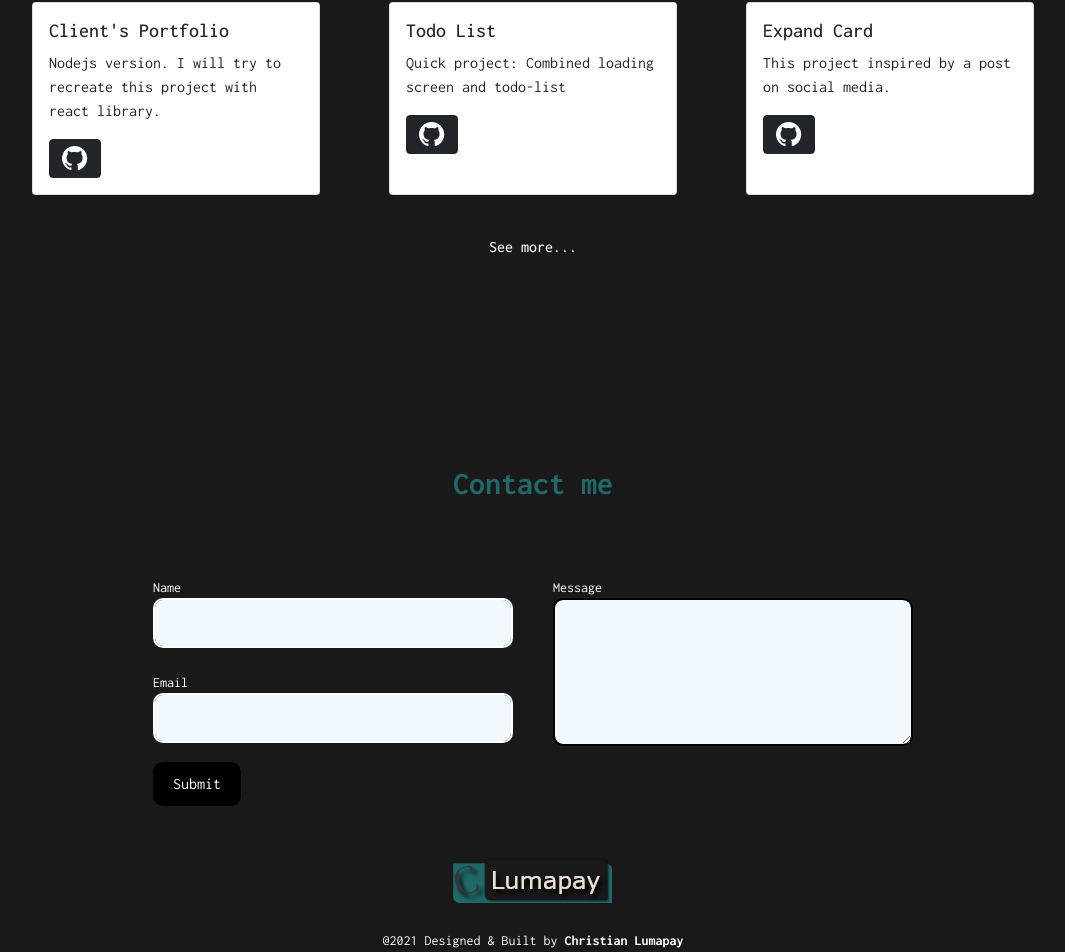
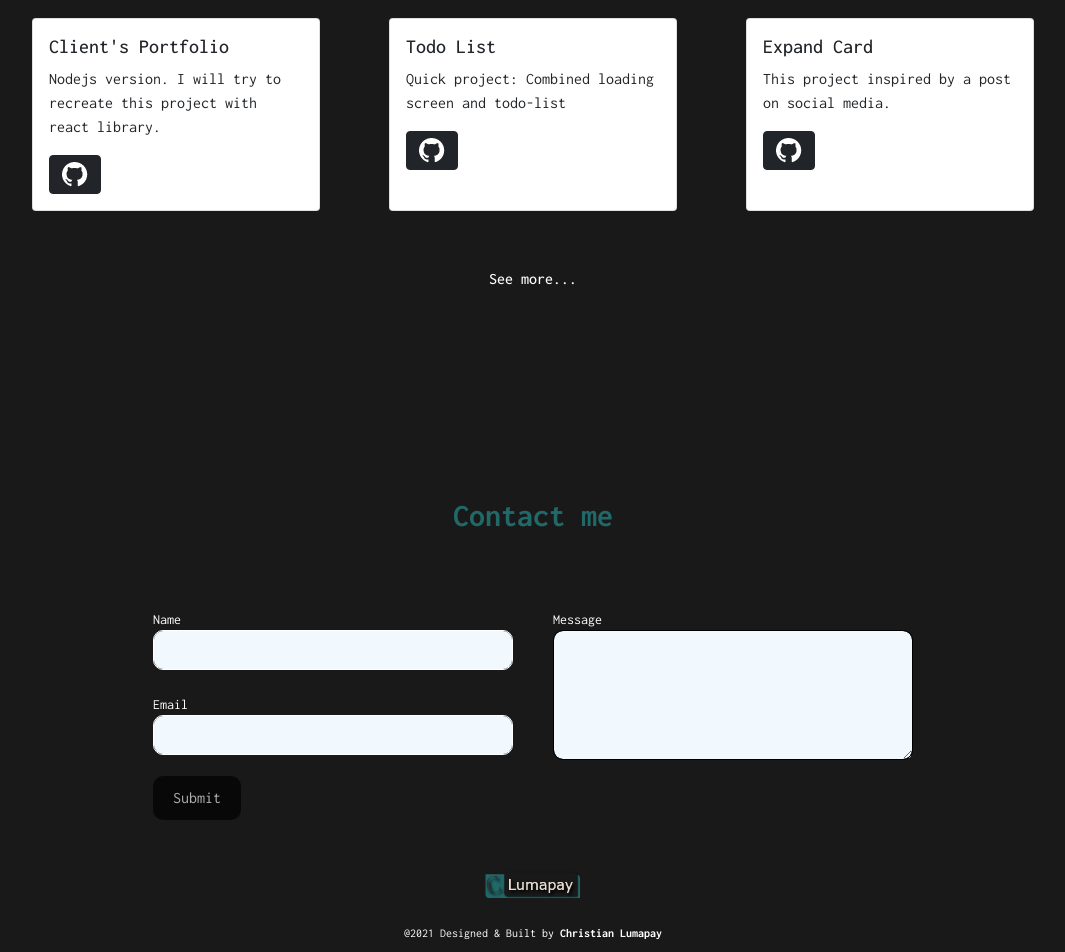
Before and after one commit to muskanmahajan37/my-portfolio-v1, a React (Create React App) app: page / in a window 1280 px wide. Shown: the part 2853-3805 px from the top of the page, without its empty margins (107-1172 px from the left). Built offline with nearby package versions, Linux system fonts and the light colour scheme.

Commit message:
Quick update

```diff
--- a/src/components/content/ContactMe.jsx
+++ b/src/components/content/ContactMe.jsx
@@ -19,7 +19,7 @@ export default function ContactMe() {
     const textInputIsvalid = !enteredTextIsValid && enteredTextTouched;
 
     let formIsValid = false;
-    if(enteredNameIsValid && enteredEmailIsValid && enteredTextIsValid) {
+    if (enteredNameIsValid || enteredEmailIsValid || enteredTextIsValid) {
         formIsValid = true
     }
 
@@ -52,24 +52,20 @@ export default function ContactMe() {
         setEnteredNameTouched(true)
         setEnteredEmailTouched(true)
         setEnteredTextTouched(true)
-        if (!enteredNameIsValid && !enteredEmailIsValid && !enteredTextIsValid) {
+        if (!enteredNameIsValid || !enteredEmailIsValid || !enteredTextIsValid) {
             return;
         } else {
             sendEmail()
         }
 
         setEnteredName('')
+        setEnteredNameTouched(false)
         setEnteredEmail('')
+        setEnteredEmailTouched(false)
         setEnteredText('')
-
-        setEnteredNameTouched(false)
-        setEnteredEmailTouched(false)
         setEnteredTextTouched(false)
     }
 
-    const nameInputClasses = nameInputIsvalid
-        ? 'form-align mb-3 invalid'
-        : 'form-align mb-3';
 
     function sendEmail() {
         window.Email.send({
@@ -79,9 +75,13 @@ export default function ContactMe() {
             Subject: `Looking for VA - ${enteredName}`,
             Body: `<b>Name:</b> ${enteredName} <br/><b>Email:</b> ${enteredEmail} NOTE: Please reply to this email. <br/><br/> <b>Message:</b> <br/>${enteredText}`
         }).then(
-            name => alert(`Hi there, your message has been sent!`)
+            name => alert(`Hi ${enteredName}, your message has been sent!`)
         )
     };
+
+    const nameInputClass = nameInputIsvalid ? 'form-align mb-3 invalidName' : 'form-align mb-3';
+    const emailInputClass = emailInputIsvalid ? 'form-align mb-3 invalidEmail' : 'form-align mb-3';
+    const textInputClass = textInputIsvalid ? 'form-align form-right mb-3 invalidmessage' : 'form-align form-right mb-3';
 
     return (
         <Container id="contact">
@@ -91,38 +91,41 @@ export default function ContactMe() {
                     <form className="contact-form" onSubmit={formSubmissionHandler}>
                         <div className="form-wrapper">
                             <div className="form-left">
-                                <div className={nameInputClasses}>
+                                <div className={nameInputClass}>
                                     <label htmlFor="name" className="form-text label">Name</label>
-                                    <input  type="text"
+                                    <input type="text"
                                         className="name"
                                         id="name"
                                         onChange={nameInputChangeHandler}
                                         onBlur={nameInputBlurHandler} />
+                                    {nameInputIsvalid && <p className="text-error">Name must not be empty.</p>}
                                 </div>
-                                <div className={nameInputClasses}>
+                                <div className={emailInputClass}>
                                     <label htmlFor="email" className="form-text label">Email</label>
-                                    <input  type="email"
+                                    <input type="email"
                                         className="email"
                                         id="email"
                                         onChange={emailInputChangeHandler}
-                                            onBlur={emailnputBlurHandler}/>
+                                        onBlur={emailnputBlurHandler} />
+                                    {emailInputIsvalid && <p className="text-error">Email must be correct or must not be empty.</p>}
                                 </div>
                             </div>
-                            <div className="form-align form-right mb-3">
+                            <div className={textInputClass}>
                                 <label htmlFor="textarea" className="form-text label">Message</label>
-                                <textarea   type="textarea"
+                                <textarea type="textarea"
                                     className="message"
-                                            id="textarea"
+                                    id="message"
                                     cols="30"
                                     rows="10"
                                     onChange={textInputChangeHandler}
                                     onBlur={textInputBlurHandler}>
                                 </textarea>
+                                {textInputIsvalid && <p className="text-error">Message must not be empty.</p>}
                             </div>
 
                         </div>
                         <div>
-                            <Button type="submit" id="button">Submit</Button>
+                            <Button type="submit" id="button" disabled={!formIsValid}>Submit</Button>
                         </div>
                     </form>
                 </div>
--- a/src/components/content/Header.js
+++ b/src/components/content/Header.js
@@ -9,7 +9,7 @@ import FixedSideBar from '../navbar/FixedSideBar'
 const Header = () => {
     return (
 
-            <Container className="hero-header mt-5">
+            <Container className="hero-header mt-5" id="home">
                 <FixedSideBar />
                 <div className="d-flex flex-wrap justify-content-center align-items-center">
                     <div>
--- a/src/components/content/ProjectBuilt.jsx
+++ b/src/components/content/ProjectBuilt.jsx
@@ -11,7 +11,7 @@ export default function ProjectBuilt() {
         <Container style={{ padding: "0 0 200px" }} id="project">
             <h2 className="text-center" style={{ color: "#216869", fontWeight: "700" }}>Project I've Built</h2>
             <div className="card-list">
-                <Card style={{ width: '18rem', cursor: 'nesw-resize' }}>
+                <Card className="my-3" style={{ width: '18rem', cursor: 'nesw-resize' }}>
                     <Card.Body>
                         <Card.Title>Client's Portfolio</Card.Title>
                         <Card.Text>
@@ -20,7 +20,7 @@ export default function ProjectBuilt() {
                         <Button variant="dark" className="githubBtn"><a href="https://github.com/clumapay30/camille-v2-nodejs" target="_blank"><img src={githubLogo} alt="" /></a></Button>
                     </Card.Body>
                 </Card>
-                <Card style={{ width: '18rem', cursor: 'nesw-resize' }}>
+                <Card className="my-3" style={{ width: '18rem', cursor: 'nesw-resize' }}>
                     <Card.Body>
                         <Card.Title>Todo List</Card.Title>
                         <Card.Text>
@@ -29,7 +29,7 @@ export default function ProjectBuilt() {
                         <Button variant="dark" className="githubBtn"><a href="https://github.com/clumapay30/todo-list-v2" target="_blank"><img src={githubLogo} alt="" /></a></Button>
                     </Card.Body>
                 </Card>
-                <Card style={{ width: '18rem', cursor: 'nesw-resize' }}>
+                <Card className="my-3" style={{ width: '18rem', cursor: 'nesw-resize' }}>
                     <Card.Body>
                         <Card.Title>Expand Card</Card.Title>
                         <Card.Text>
@@ -41,7 +41,7 @@ export default function ProjectBuilt() {
             </div>
             <h1 className={`see-more ${showResults ? "show-more-inactive" : ""}`} onClick={clickHandler}>See more...</h1>
             <div className={`card-list  ${!showResults ? "show-more-inactive" : ""}`}>
-                <Card style={{ width: '18rem', cursor: 'nesw-resize' }}>
+                <Card className="my-3" style={{ width: '18rem', cursor: 'nesw-resize' }}>
                     <Card.Body>
                         <Card.Title>Calculator</Card.Title>
                         <Card.Text>
@@ -50,7 +50,7 @@ export default function ProjectBuilt() {
                         <Button variant="dark" className="githubBtn"><a href="https://github.com/clumapay30/calculator" target="_blank"><img src={githubLogo} alt="" /></a></Button>
                     </Card.Body>
                 </Card>
-                <Card style={{ width: '18rem', cursor: 'nesw-resize' }}>
+                <Card className="my-3" style={{ width: '18rem', cursor: 'nesw-resize' }}>
                     <Card.Body>
                         <Card.Title>Loading page</Card.Title>
                         <Card.Text>
@@ -59,7 +59,7 @@ export default function ProjectBuilt() {
                         <Button variant="dark" className="githubBtn"><a href="https://github.com/clumapay30/loading-page" target="_blank"><img src={githubLogo} alt="" /></a></Button>
                     </Card.Body>
                 </Card>
-                <Card style={{ width: '18rem', cursor: 'nesw-resize' }}>
+                <Card className="my-3" style={{ width: '18rem', cursor: 'nesw-resize' }}>
                     <Card.Body>
                         <Card.Title>Nature Camp / from Udemy</Card.Title>
                         <Card.Text>
--- a/src/components/content/contactme.css
+++ b/src/components/content/contactme.css
@@ -21,22 +21,21 @@
     margin: 20px;
 }
 
-#name,
-#email {
-    border-radius: 8px;
+.name,
+.email {
     width: 360px;
-    height: 50px;
+    height: 40px;
     background: #F1F9FF 0% 0% no-repeat padding-box;
-    border: 2px solid #ffffff;
+    border: 1px solid #ffffff;
     border-radius: 10px;
     opacity: 1;
 }
 
-#textarea {
+.message {
     width: 360px;
-    height: 148px;
+    height: 130px;
     background: #F1F9FF 0% 0% no-repeat padding-box;
-    border: 2px solid #000000;
+    border: 1px solid #000000;
     border-radius: 10px;
     opacity: 1;
 }
@@ -51,7 +50,34 @@
     transition: .3s ease-in;
 }
 
-#button:hover {
+button:hover,
+button:active {
     transform: translateX(5px);
     border: 1px solid #216869;
 }
+
+button:disabled,
+button:disabled:hover,
+button:disabled:active {
+    background-color: #ccc;
+    color: #3f3f3f;
+    border-color: rgb(255, 255, 255);
+    cursor: not-allowed;
+}
+
+.invalidName input,
+.invalidEmail input,
+.invalidmessage textarea  {
+    border: 1px solid #b40e0e;
+    background-color: #fddddd;
+}
+
+.invalid:focus {
+    border-color: #ff8800;
+    background-color: #fbe8d2;
+}
+
+.text-error {
+    font-weight: 800;
+    color: #ff0000;
+}
--- a/src/components/content/projectbuilt.css
+++ b/src/components/content/projectbuilt.css
@@ -1,9 +1,9 @@
 .card-list {
     padding: 42px 0;
     display: flex;
+    flex-wrap: wrap;
     justify-content: space-evenly;
     transition: .6s ease-in-out;
-
 }
 
 .project-card {
--- a/src/components/footer/Footer.jsx
+++ b/src/components/footer/Footer.jsx
@@ -8,7 +8,7 @@ export default function Footer() {
     return (
         <Container>
             <div className="text-center footer-wrapper">
-                <img src={myLogo} alt="" />
+                <a href="#home"><img src={myLogo} alt="" /></a>
                 <p class="footer-info my-4">@2021 Designed & Built by <span><a className="toGithub" href="https://github.com/clumapay30/my-portfolio-react-v" target="_blank"><b>Christian Lumapay</b></a></span></p>
             </div>
         </Container>
--- a/src/components/footer/footer.css
+++ b/src/components/footer/footer.css
@@ -2,8 +2,11 @@
     margin: 0 0 20px 0;
 }
 
+.footer-wrapper img {
+    height: 30px;
+}
 .footer-info {
-    font-size: 14px;
+    font-size: 12px;
     color: #fff;
 }
 
--- a/src/components/navbar/FixedSideBar.js
+++ b/src/components/navbar/FixedSideBar.js
@@ -7,7 +7,7 @@ import myResume from '../../utilities/myResume.pdf';
 
 const FixedSideBar = () => {
     return (
-        <div className="test">
+        <div className="fixed-wrapper">
             <img className="fixed-left-line" src={github} alt="" />
             <div className="social-container">
                 <img className="fixed-left-line" src={fixedLine} alt="" />
@@ -24,10 +24,10 @@ const FixedSideBar = () => {
                     <div>
                         <a href={myResume} target="_blank"><button className="resume-btn">Resume</button></a>
                     </div>
-                    </div>
                 </div>
             </div>
-            )
+        </div>
+    )
 }
 
-            export default FixedSideBar;
+export default FixedSideBar;
```
Also changed, not shown: src/components/navbar/FixedSideBar.css (+22 -15 lines). Lines whose indentation alone changed are shown as unchanged.
